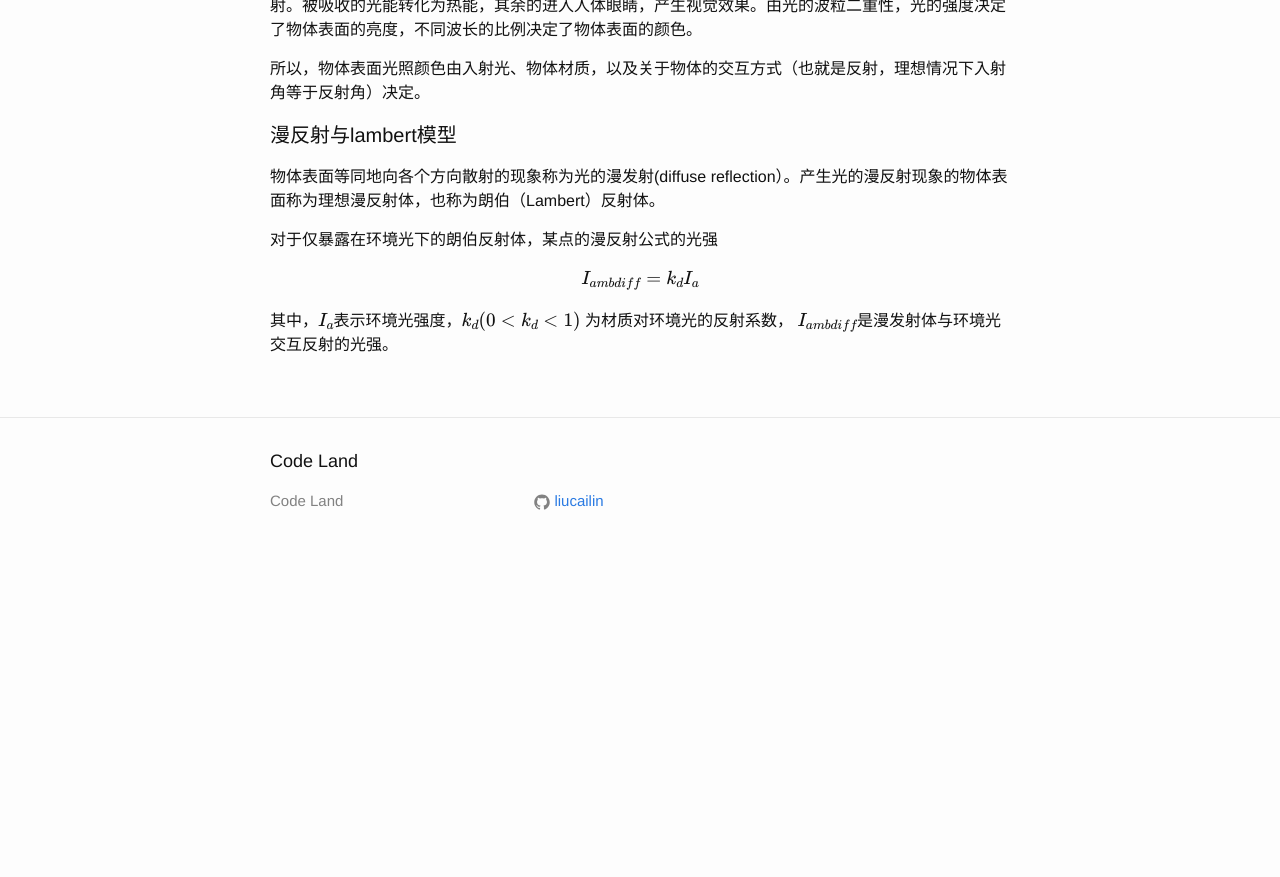
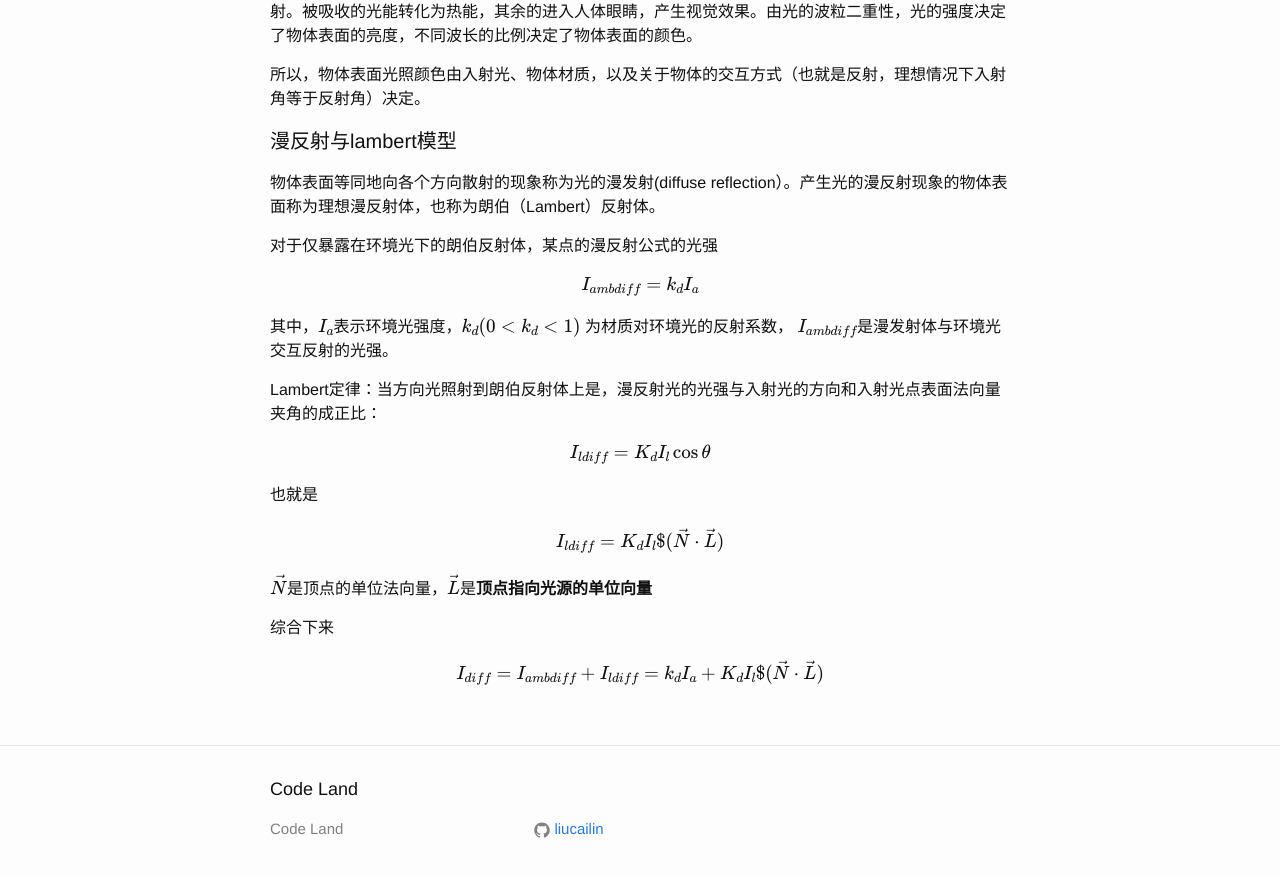
Before and after one commit to liucailin/liucailin.github.io, a Jekyll site: the page built from _posts/Graphic/2015-05-08-GraphicNote.md, in a window 1280 px wide and 900 px high, scrolled down 2228 px. Shown: the top 877 px of the window. Built offline with Jekyll 4.4.1, drawn with Linux system fonts in a browser that asks for light colours; formulas are drawn with MathJax 3; before the commit the page ends 2800 px from its top, so only the background shows below that.

Commit message:
Signed-off-by: liucailin <liu1356@gmail.com>

```diff
--- a/_posts/Graphic/2015-05-08-GraphicNote.md
+++ b/_posts/Graphic/2015-05-08-GraphicNote.md
@@ -81,7 +81,7 @@ in， out， inout, 语义绑定是两个程序之间的桥梁，相当于指定
 
 ## 光照模型 ##
 
-物体发光原理
+#### 物体发光原理 ####
 
 当光照射到物体表面时，一部分被物体表面吸收，另一部分被反射，对于透明物体而言，还有一部分被透射。被吸收的光能转化为热能，其余的进入人体眼睛，产生视觉效果。由光的波粒二重性，光的强度决定了物体表面的亮度，不同波长的比例决定了物体表面的颜色。
 
@@ -96,3 +96,17 @@ in， out， inout, 语义绑定是两个程序之间的桥梁，相当于指定
 $$I_{ambdiff} = k_dI_a$$
 
 其中，$I_a$表示环境光强度，$k_d (0 < k_d < 1)$ 为材质对环境光的反射系数， $I_{ambdiff}$是漫发射体与环境光交互反射的光强。
+
+Lambert定律：当方向光照射到朗伯反射体上是，漫反射光的光强与入射光的方向和入射光点表面法向量夹角的成正比：
+
+$$I_{ldiff} = K_dI_l\cos\theta$$
+
+也就是
+
+$$I_{ldiff} = K_dI_l$(\vec{N} \cdot \vec{L})$$
+
+$\vec{N}$是顶点的单位法向量，$\vec{L}$是**顶点指向光源的单位向量**
+
+综合下来
+
+$$I_{diff} = I_{ambdiff} + I_{ldiff} = k_dI_a + K_dI_l$(\vec{N} \cdot \vec{L})$$
```
